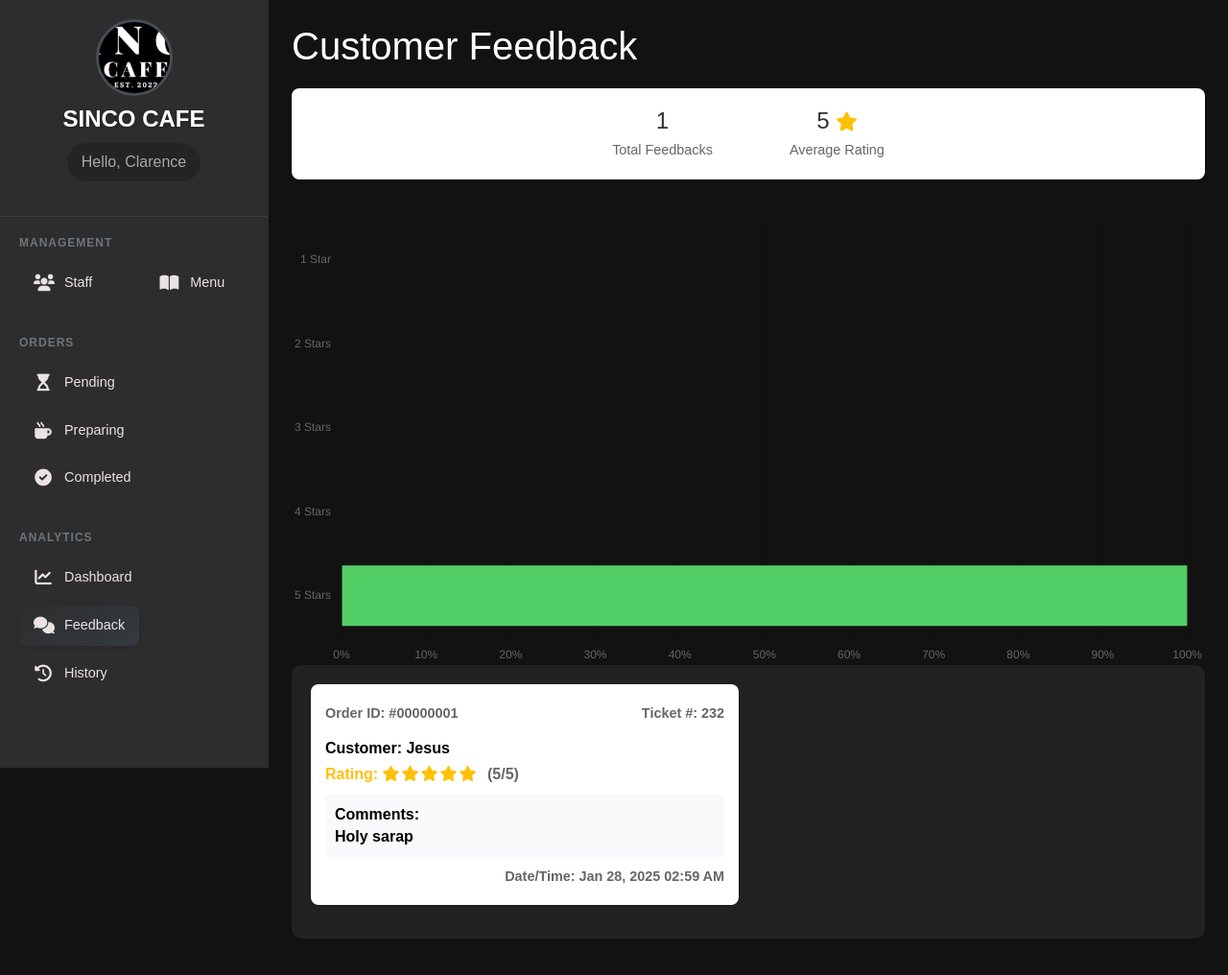
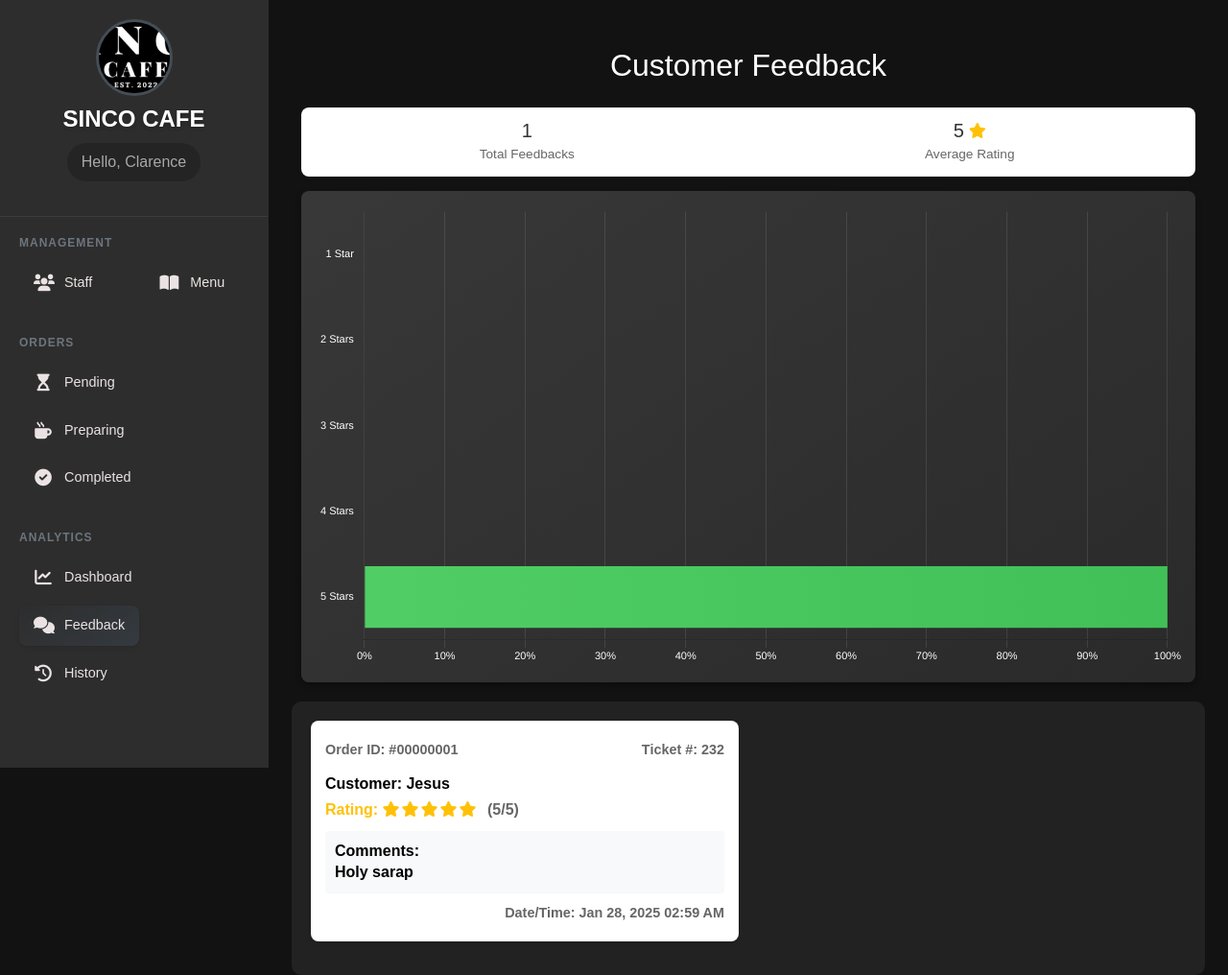
Before and after one commit to jehuspear/kiosk-mariano, a PHP site: page /feedback.php in a window 1280 px wide. Shown: the whole page at 96% size. Before the commit the page ends 978 px from the top, so only its background shows below. Run offline with PHP 8.4, Linux system fonts and the light colour scheme; a user stored in the database is signed in; data comes from the database, SQL or seed files in the repository.

Commit message:
updated feedback admin interface

```diff
--- a/admin-staff/Css-admin/feedback.css
+++ b/admin-staff/Css-admin/feedback.css
@@ -29,7 +29,7 @@
 
 /* Rating Count Section */
 .ratings-container {
-  background-color: #222;
+  background-color: #333;
   border-radius: 10px;
   padding: 2rem;
   margin-bottom: 1.5rem;
--- a/admin-staff/feedback.php
+++ b/admin-staff/feedback.php
@@ -69,7 +69,7 @@ $averageRating = $totalRatings > 0 ? round($totalScore / $totalRatings, 1) : 0;
 <head>
   <meta charset="UTF-8">
   <meta name="viewport" content="width=device-width, initial-scale=1.0">
-  <title>Feedbackscreen</title>
+  <title>Customer Feedback - SINCO CAFE</title>
   <link rel="stylesheet" href="https://cdnjs.cloudflare.com/ajax/libs/font-awesome/6.0.0-beta3/css/all.min.css">
    <!-- Add Bootstrap CSS -->
         <link rel="stylesheet" href="https://cdnjs.cloudflare.com/ajax/libs/font-awesome/6.0.0-beta3/css/all.min.css">
@@ -138,33 +138,81 @@ $averageRating = $totalRatings > 0 ? round($totalScore / $totalRatings, 1) : 0;
                 border-radius: 4px;
                 margin: 10px 0;
             }
+            .stats-container {
+                max-width: 100%;
+                margin: 0 auto 20px;
+                padding: 0 10px;
+            }
             .feedback-summary {
                 display: flex;
                 justify-content: center;
-                gap: 40px;
-                margin: 20px 0 30px;
-                padding: 20px;
+                gap: 15px;
+                margin: 15px 0;
+                padding: 12px;
                 background: #fff;
                 border-radius: 8px;
                 box-shadow: 0 2px 4px rgba(0,0,0,0.1);
+                transition: transform 0.2s ease, box-shadow 0.2s ease;
+            }
+            .feedback-summary:hover {
+                transform: translateY(-2px);
+                box-shadow: 0 4px 8px rgba(0,0,0,0.15);
             }
             .summary-item {
                 text-align: center;
-                padding: 0 20px;
+                padding: 0 12px;
+                flex: 1;
+                min-width: 100px;
             }
             .summary-item h3 {
-                font-size: 24px;
+                font-size: clamp(16px, 2.5vw, 20px);
                 margin: 0;
                 color: #333;
+                white-space: nowrap;
+                display: flex;
+                align-items: center;
+                justify-content: center;
+                gap: 5px;
             }
             .summary-item h3 i {
                 color: #ffc107;
-                font-size: 20px;
+                font-size: 0.8em;
             }
             .summary-item p {
-                margin: 5px 0 0;
+                margin: 3px 0 0;
                 color: #666;
-                font-size: 0.9em;
+                font-size: clamp(0.75em, 1.8vw, 0.85em);
+            }
+            .chart-container {
+                background: linear-gradient(145deg, #383838, #2a2a2a);
+                padding: 12px;
+                border-radius: 8px;
+                box-shadow: 0 3px 6px rgba(0,0,0,0.3);
+                height: 512px;
+                width: 100%;
+            }
+            @media (max-width: 576px) {
+                .stats-container {
+                    padding: 0 8px;
+                    margin-bottom: 15px;
+                }
+                .feedback-summary {
+                    padding: 8px;
+                    gap: 8px;
+                    margin: 10px 0;
+                }
+                .summary-item {
+                    padding: 0 8px;
+                }
+                .chart-container {
+                    height: 130px;
+                    padding: 8px;
+                }
+            }
+            h1 {
+                margin: clamp(15px, 3vw, 25px) 0;
+                font-size: clamp(24px, 4vw, 32px);
+                text-align: center;
             }
         </style>
 </head>
@@ -177,6 +225,7 @@ $averageRating = $totalRatings > 0 ? round($totalScore / $totalRatings, 1) : 0;
     <div class="main-content">
     <h1>Customer Feedback</h1>
 
+    <div class="stats-container">
         <div class="feedback-summary">
             <div class="summary-item">
                 <h3><?php echo $totalRatings; ?></h3>
@@ -188,7 +237,10 @@ $averageRating = $totalRatings > 0 ? round($totalScore / $totalRatings, 1) : 0;
             </div>
         </div>
 
-    <canvas id="ratingChart"></canvas> <!-- Chart with margin -->
+        <div class="chart-container">
+            <canvas id="ratingChart"></canvas>
+        </div>
+    </div>
 
     <!-- Feedback List -->
     <div class="feedback-container">
@@ -236,28 +288,78 @@ $averageRating = $totalRatings > 0 ? round($totalScore / $totalRatings, 1) : 0;
             datasets: [{
                 label: 'Rating Distribution',
                 data: <?php echo json_encode(array_values($ratingChart)); ?>,
-                backgroundColor: [
-                    '#ff6b6b',  // Red for 1 star
-                    '#ffd93d',  // Yellow for 2 stars
-                    '#6c757d',  // Gray for 3 stars
-                    '#4dabf7',  // Blue for 4 stars
-                    '#51cf66'   // Green for 5 stars
+                backgroundColor: function(context) {
+                    const chart = context.chart;
+                    const {ctx, chartArea} = chart;
+
+                    if (!chartArea) {
+                        return null;
+                    }
+
+                    const colors = [
+                        ['#ff6b6b', '#ff4444'],  // Red gradient
+                        ['#ffd93d', '#ffc107'],  // Yellow gradient
+                        ['#6c757d', '#495057'],  // Gray gradient
+                        ['#4dabf7', '#339af0'],  // Blue gradient
+                        ['#51cf66', '#40c057']   // Green gradient
+                    ];
+
+                    const index = context.dataIndex;
+                    const gradient = ctx.createLinearGradient(0, 0, chartArea.right, 0);
+                    gradient.addColorStop(0, colors[index][0]);
+                    gradient.addColorStop(1, colors[index][1]);
+
+                    return gradient;
+                },
+                hoverBackgroundColor: [
+                    '#ff4444',  // Darker red
+                    '#ffc107',  // Darker yellow
+                    '#495057',  // Darker gray
+                    '#339af0',  // Darker blue
+                    '#40c057'   // Darker green
                 ]
             }]
         },
             options: {
                 indexAxis: 'y',
                 responsive: true,
+                maintainAspectRatio: false,
+                animation: {
+                    duration: 1000,
+                    easing: 'easeInOutQuart'
+                },
+                layout: {
+                    padding: {
+                        left: 5,
+                        right: 10,
+                        top: 5,
+                        bottom: 5
+                    }
+                },
+                color: '#fff',
                 plugins: {
                     legend: {
                         display: false
                     },
                     tooltip: {
+                        backgroundColor: 'rgba(40, 40, 40, 0.95)',
+                        titleColor: '#fff',
+                        bodyColor: '#fff',
+                        padding: 8,
                         callbacks: {
                             label: function(context) {
                                 return context.raw.toFixed(1) + '% of ratings';
                             }
-                    }
+                        },
+                        titleFont: {
+                            size: 10,
+                            weight: 'bold'
+                        },
+                        bodyFont: {
+                            size: 10
+                        },
+                        borderColor: 'rgba(255, 255, 255, 0.1)',
+                        borderWidth: 1
                     }
                 },
                 scales: {
@@ -267,12 +369,31 @@ $averageRating = $totalRatings > 0 ? round($totalScore / $totalRatings, 1) : 0;
                         ticks: {
                             callback: function(value) {
                                 return value + '%';
+                            },
+                            font: {
+                                size: function(context) {
+                                    const width = context.chart.width;
+                                    return width < 400 ? 9 : 11;
                                 }
+                            },
+                            color: '#fff'
+                        },
+                        grid: {
+                            color: 'rgba(255, 255, 255, 0.1)'
                         }
                     },
                     y: {
                         grid: {
                             display: false
+                        },
+                        ticks: {
+                            font: {
+                                size: function(context) {
+                                    const width = context.chart.width;
+                                    return width < 400 ? 9 : 11;
+                                }
+                            },
+                            color: '#fff'
                         }
                     }
                 }
```
Also changed, not shown: 2 other files. Lines whose indentation alone changed are shown as unchanged.
